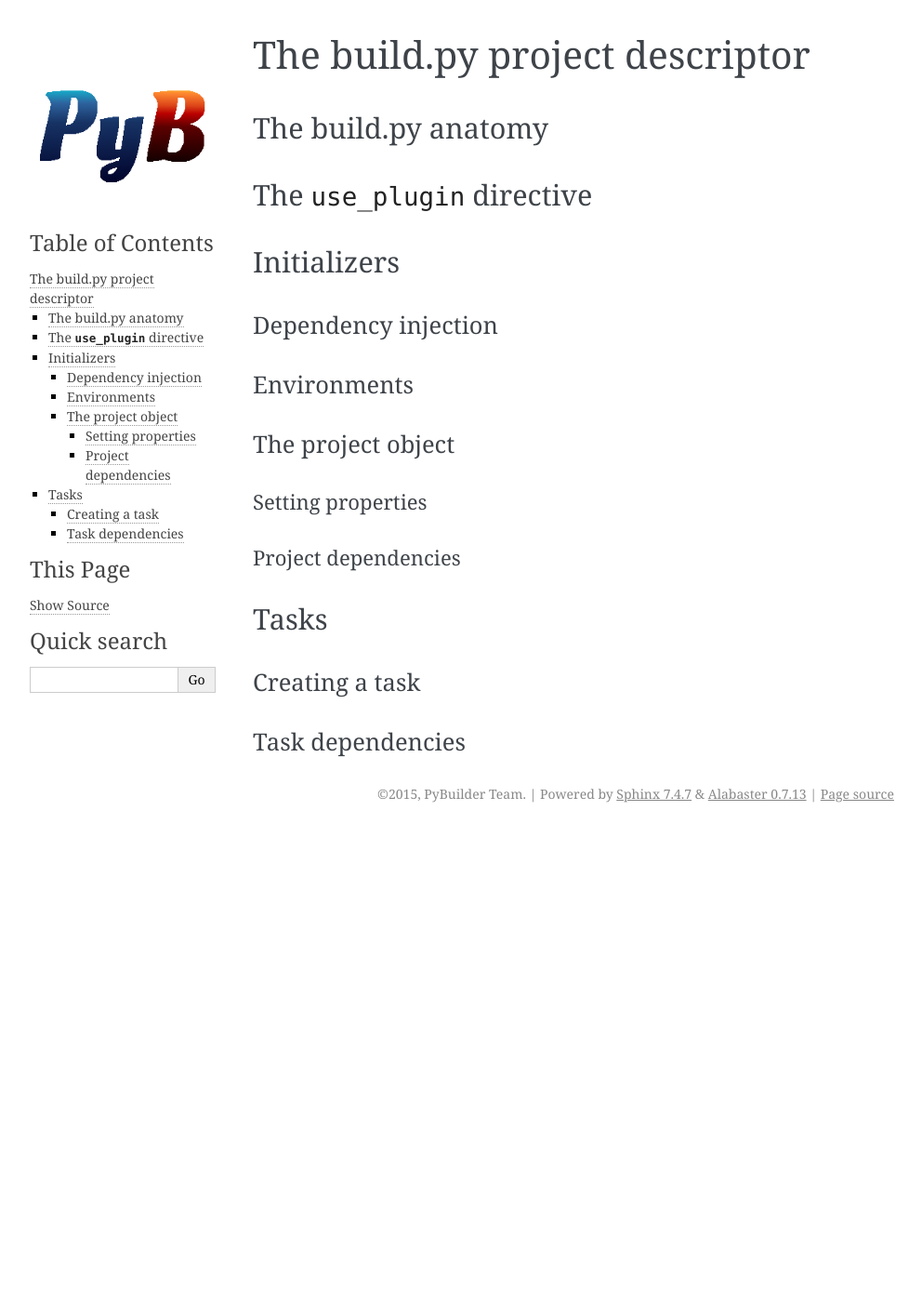
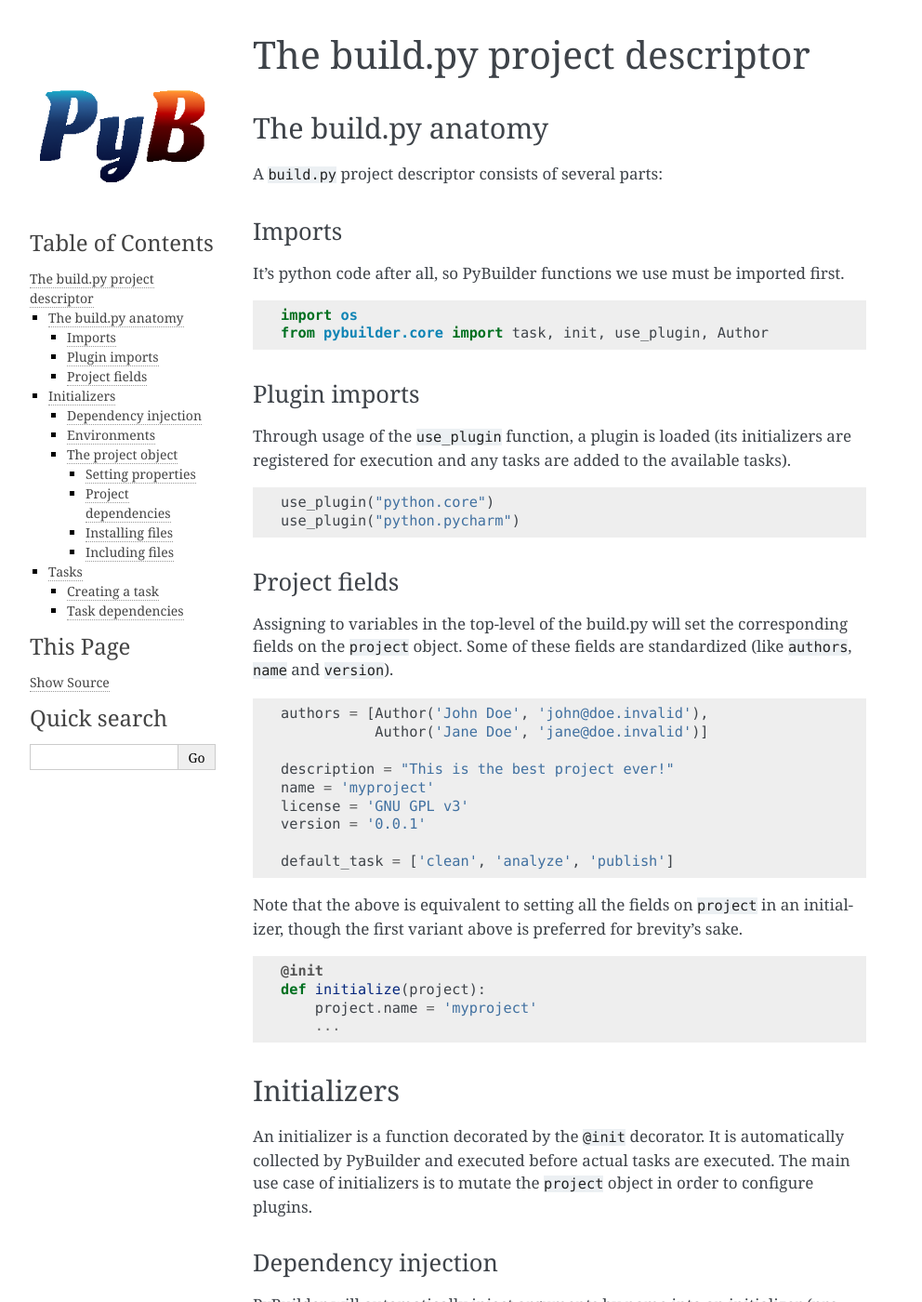
Before and after one commit to pybuilder/pybuilder, a Sphinx documentation site: the page built from docs/customizing-the-build.rst, in a window 1280 px wide and 1400 px high. Shown: the whole window at 93% size, without its empty margins (148-1140 px from the left). Built offline with Sphinx 7.4.7, drawn with Linux system fonts in a browser that asks for light colours; some of the changed text lies outside the part shown.

Commit message:
work on build.py customization

```diff
--- a/docs/customizing-the-build.rst
+++ b/docs/customizing-the-build.rst
@@ -5,29 +5,147 @@ The build.py project descriptor
 The build.py anatomy
 *********************
 
+A ``build.py`` project descriptor consists of several parts:
 
-The ``use_plugin`` directive
-*****************************
+Imports
+---------
+
+It's python code after all, so PyBuilder functions we use must be imported first.
+
+::
+
+    import os
+    from pybuilder.core import task, init, use_plugin, Author
+
+Plugin imports
+---------------
+
+Through usage of the ``use_plugin`` function, a plugin is loaded (its initializers
+are registered for execution and any tasks are added to the available tasks).
+
+::
+
+    use_plugin("python.core")
+    use_plugin("python.pycharm")
+
+Project fields
+---------------
+
+Assigning to variables in the top-level of the build.py will set the corresponding fields
+on the ``project`` object. Some of these fields are standardized (like ``authors``, ``name`` and ``version``).
+
+::
+
+        authors = [Author('John Doe', 'john@doe.invalid'),
+                   Author('Jane Doe', 'jane@doe.invalid')]
+
+        description = "This is the best project ever!"
+        name = 'myproject'
+        license = 'GNU GPL v3'
+        version = '0.0.1'
+
+        default_task = ['clean', 'analyze', 'publish']
+
+Note that the above is equivalent to setting all the fields on ``project`` in an initializer,
+though the first variant above is preferred for brevity's sake.
+
+::
+
+    @init
+    def initialize(project):
+        project.name = 'myproject'
+        ...
 
 
 Initializers
 *************
 
+An initializer is a function decorated by the ``@init`` decorator.
+It is automatically collected by PyBuilder and executed before actual tasks
+are executed.
+The main use case of initializers is to mutate the ``project`` object in order to configure
+plugins.
+
 Dependency injection
 ---------------------
+
+PyBuilder will automatically inject arguments by name into an initializer (provided the initializer accepts it).
+The arguments ``project`` and ``logger`` are available currently.
+
+This means that all of these are fine and will work as expected::
+
+    @init
+    def initialize():
+        pass
+
+    @init
+    def initialize2(logger):
+        pass
+
+    @init
+    def initialize3(project, logger):
+        pass
+
+    @init
+    def initialize3(logger, project):
+        pass
 
 Environments
 -------------
 
+It's possible to execute an initializer only when a specific command-line switch was passed.
+This is a bit akin to Maven's profiles::
+
+    @init(environments='myenv')
+    def initialize():
+        pass
+
+The above initializer will only get executed if we call ``pyb`` with the ``-E myenv`` switch.
+
 The project object
 -------------------
+
+The project object is used to describe the project and plugin settings.
+It also provides useful functions we can use to implement build logic.
 
 Setting properties
 ^^^^^^^^^^^^^^^^^^^
 
+PyBuilder uses a key-value based configuration for plugins.
+In order to set configuration, ``project.set_property(name, value)`` is used.
+For example we can tell the flake8 plugin to also lint our test sources with::
+
+     project.set_property('flake8_include_test_sources', True)
+
+In some cases we just want to mutate the properties (for example adding an element to a list),
+this can be achieved with ``project.get_property(name)``. For example we can tell the
+filter_resources plugin to apply on all files named ``setup.cfg``::
+
+       project.get_property('filter_resources_glob').append('**/setup.cfg')
+
+Note that ``append`` mutates the list.
+
 Project dependencies
 ^^^^^^^^^^^^^^^^^^^^^
 
+The project object tracks our project's dependencies.
+There are several variants to add dependencies:
+
+* ``project.depends_on(name)`` (runtime dependency)
+* ``project.build_depends_on(name)`` (build-time dependency)
+* ``project.depends_on(name, version)`` (where version is a pip version string like '==1.1.0' or '>=1.0')
+* ``project.build_depends_on(name, version)`` (where version is a pip version string like '==1.1.0')
+
+This will result on the install_dependencies plugin installing these dependencies when its task is called.
+Runtime dependencies will also be added as metadata when packaging the project, for example building a python
+setuptools tarball with a ``setup.py`` will fill the ``install_requires`` list.
+
+Installing files
+^^^^^^^^^^^^^^^^^
+
+
+Including files
+^^^^^^^^^^^^^^^^^
 
 Tasks
 ******
```
